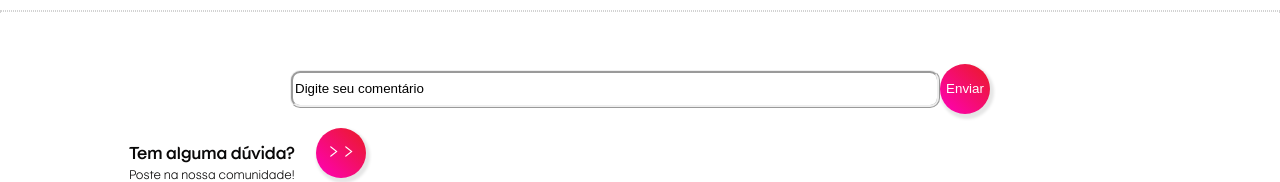
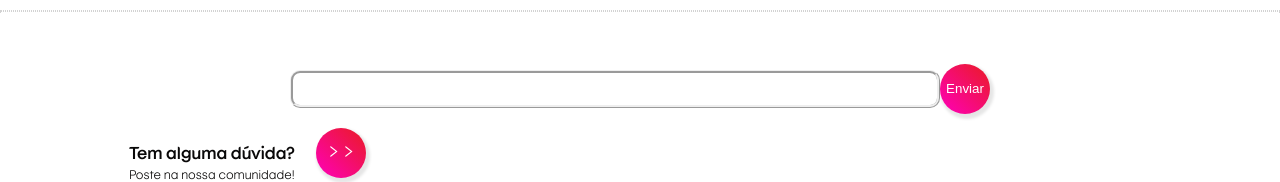
Before and after one commit to GirlsInTheHack/hack-das-minas-kira, a React (Create React App) app in the folder frontend/: page /forum in a window 1280 px wide. Shown: the part 1593-1775 px from the top of the page. Built offline with nearby package versions, Linux system fonts and the light colour scheme; no server answers.

Commit message:
retirando o value

```diff
--- a/frontend/src/pages/forum/index.js
+++ b/frontend/src/pages/forum/index.js
@@ -70,7 +70,7 @@ export default function Forum() {
 
       <Comment topicId={TOPIC_ID_PROTOTYPE}/>
       <Hr/>
-      <Input value="Digite seu comentário"/>
+      <Input />
       <Button>Enviar</Button>
       <Question destino="forum"></Question>
     </div>
```
